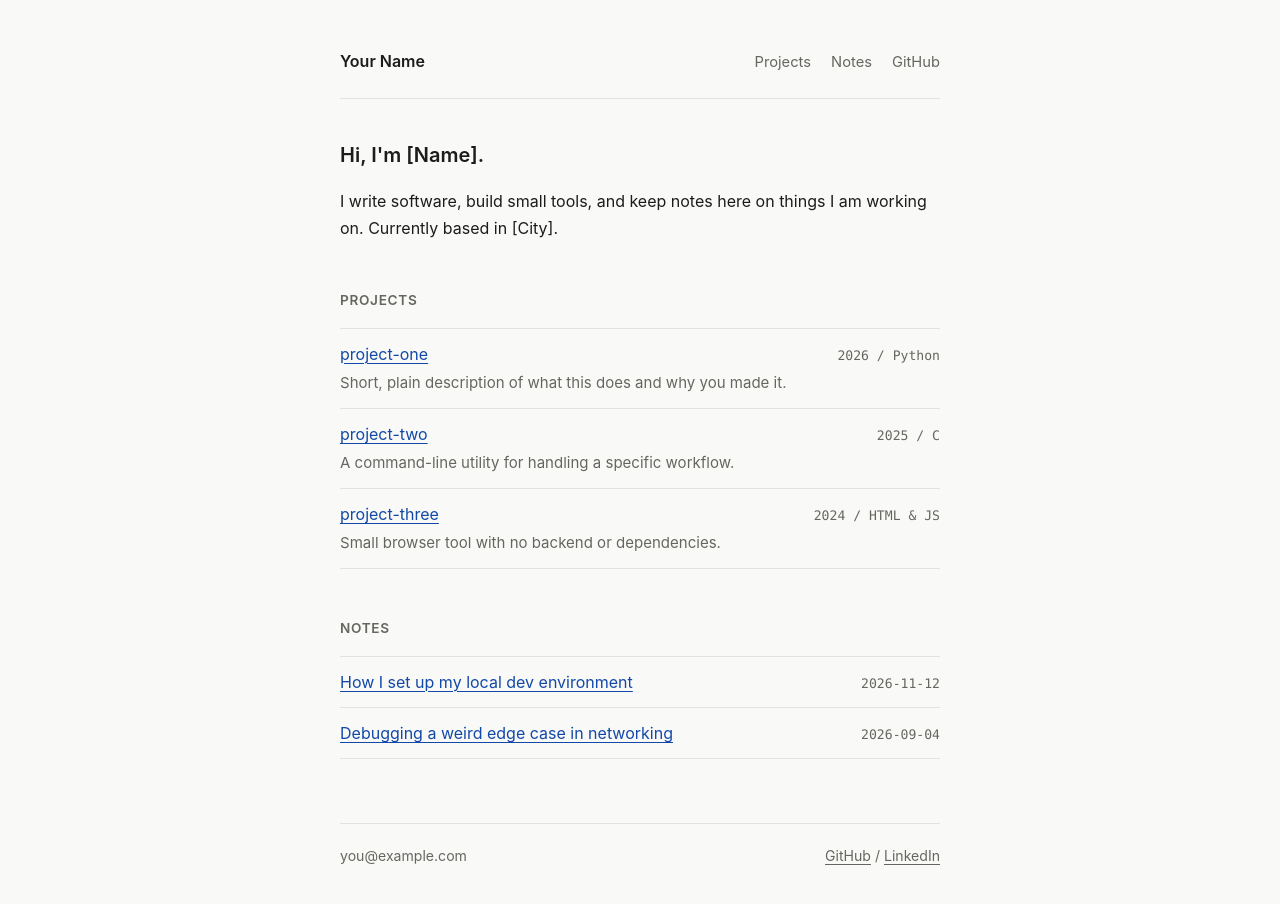
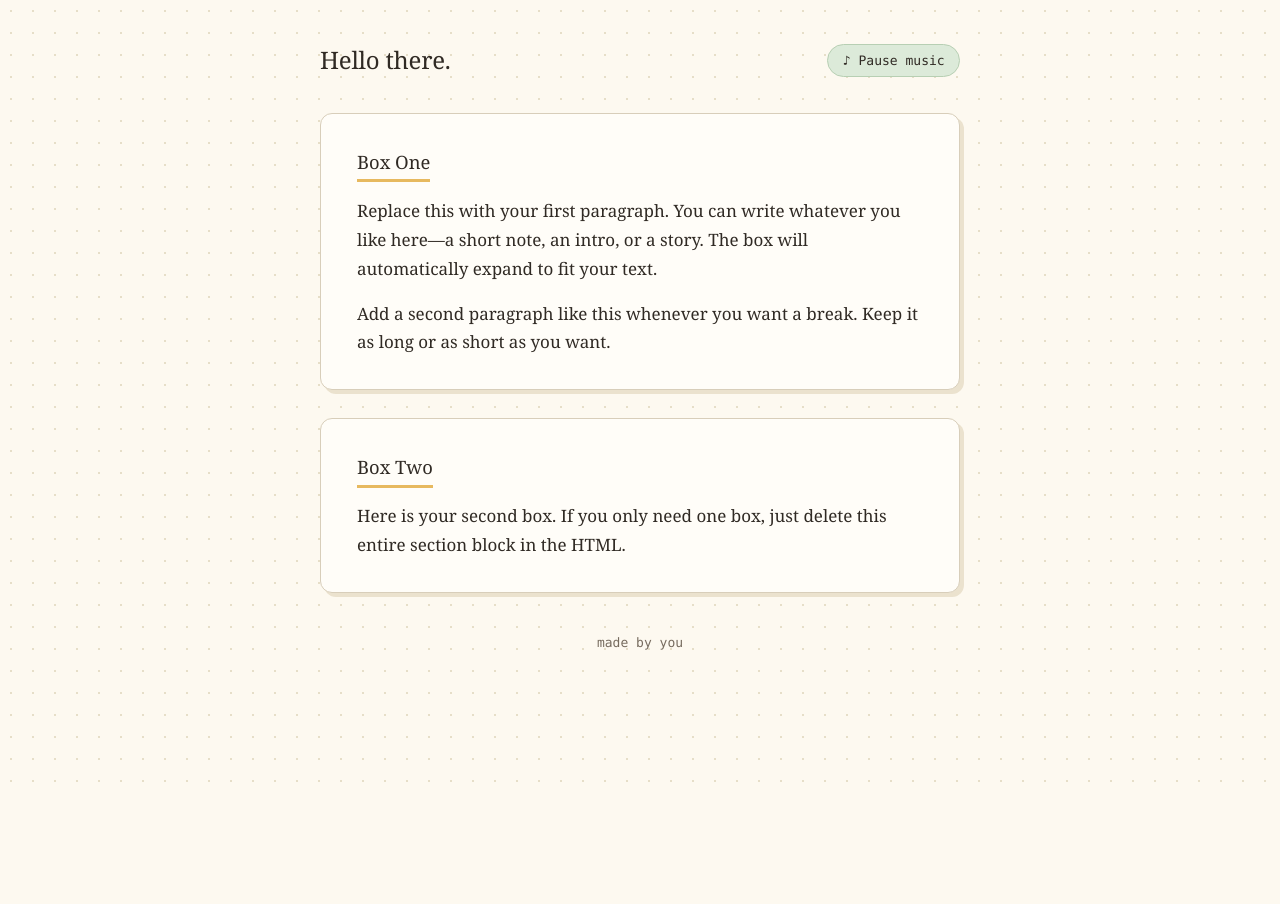
Before and after one commit to cbg-c/DaanPauwi, a plain HTML site: page index.html in a window 1280 px wide. After the commit the page ends 800 px from the top, so only its background shows below. Drawn offline with Linux system fonts and the light colour scheme.

Commit message:
Update index.html

```diff
--- a/index.html
+++ b/index.html
@@ -3,24 +3,19 @@
 <head>
   <meta charset="UTF-8">
   <meta name="viewport" content="width=device-width, initial-scale=1.0">
-  <title>Your Name</title>
+  <title>My Little Corner</title>
   <style>
     :root {
-      --bg: #f9f9f7;
-      --fg: #1c1c1b;
-      --muted: #666661;
-      --border: #e3e3de;
-      --link: #1248a8;
-    }
-
-    @media (prefers-color-scheme: dark) {
-      :root {
-        --bg: #141413;
-        --fg: #e5e5e0;
-        --muted: #8f8f88;
-        --border: #2a2a27;
-        --link: #7ca8f8;
-      }
+      --bg: #fdf9f0;
+      --dot: #e6dec8;
+      --box-bg: #fffdf8;
+      --ink: #302a24;
+      --muted: #766b5e;
+      --border: #d8ceba;
+      --shadow: #ebe2ce;
+      --accent: #e7b95f;
+      --btn-bg: #f4ebd8;
+      --btn-active: #dcead9;
     }
 
     * {
@@ -28,194 +23,184 @@
     }
 
     body {
-      margin: 0 auto;
-      max-width: 640px;
-      padding: 3rem 1.25rem 5rem;
-      background: var(--bg);
-      color: var(--fg);
-      font: 16px/1.65 -apple-system, BlinkMacSystemFont, "Segoe UI", Roboto, Helvetica, Arial, sans-serif;
-      -webkit-font-smoothing: antialiased;
+      margin: 0;
+      min-height: 100vh;
+      background-color: var(--bg);
+      background-image: radial-gradient(var(--dot) 1.25px, transparent 1.25px);
+      background-size: 22px 22px;
+      color: var(--ink);
+      font: 17px/1.7 Georgia, "Iowan Old Style", "Times New Roman", serif;
+      display: flex;
+      flex-direction: column;
+      align-items: center;
+      padding: 2.5rem 1.25rem 4rem;
     }
 
-    a {
-      color: var(--link);
-      text-decoration: underline;
-      text-decoration-thickness: 1px;
-      text-underline-offset: 3px;
-    }
-
-    a:hover {
-      text-decoration-thickness: 2px;
+    .wrap {
+      width: 100%;
+      max-width: 640px;
     }
 
     header {
       display: flex;
       flex-wrap: wrap;
       justify-content: space-between;
-      align-items: baseline;
-      gap: 0.75rem 1.5rem;
-      padding-bottom: 1.5rem;
-      margin-bottom: 2.5rem;
-      border-bottom: 1px solid var(--border);
-    }
-
-    .site-name {
-      font-weight: 600;
-      color: var(--fg);
-      text-decoration: none;
-    }
-
-    nav {
-      display: flex;
-      gap: 1.25rem;
-      font-size: 0.92rem;
-    }
-
-    nav a {
-      color: var(--muted);
-      text-decoration: none;
-    }
-
-    nav a:hover {
-      color: var(--fg);
-      text-decoration: underline;
+      align-items: center;
+      gap: 1rem;
+      margin-bottom: 2rem;
     }
 
     h1 {
-      font-size: 1.25rem;
-      font-weight: 600;
+      margin: 0;
+      font-size: 1.5rem;
+      font-weight: normal;
+      letter-spacing: -0.01em;
+    }
+
+    .audio-btn {
+      appearance: none;
+      border: 1.5px solid var(--border);
+      background: var(--btn-bg);
+      color: var(--ink);
+      font: 13px/1 ui-monospace, SFMono-Regular, Menlo, Consolas, monospace;
+      padding: 0.55rem 0.9rem;
+      border-radius: 999px;
+      cursor: pointer;
+      transition: transform 0.1s ease, background-color 0.2s ease;
+    }
+
+    .audio-btn:hover {
+      transform: translateY(-1px);
+    }
+
+    .audio-btn.playing {
+      background: var(--btn-active);
+      border-color: #b7cfb3;
+    }
+
+    main {
+      display: flex;
+      flex-direction: column;
+      gap: 1.75rem;
+    }
+
+    .box {
+      background: var(--box-bg);
+      border: 1.5px solid var(--border);
+      border-radius: 12px;
+      padding: 2rem 2.25rem;
+      box-shadow: 4px 4px 0 var(--shadow);
+    }
+
+    .box h2 {
+      margin: 0 0 0.9rem;
+      font-size: 1.15rem;
+      font-weight: normal;
+      display: inline-block;
+      border-bottom: 3px solid var(--accent);
+      padding-bottom: 0.15rem;
+    }
+
+    .box p {
       margin: 0 0 1rem;
     }
 
-    h2 {
-      font-size: 0.85rem;
-      font-weight: 600;
-      text-transform: uppercase;
-      letter-spacing: 0.05em;
-      color: var(--muted);
-      margin: 3rem 0 1rem;
+    .box p:last-child {
+      margin-bottom: 0;
     }
 
-    p {
-      margin: 0 0 1rem;
-    }
-
-    .list {
-      list-style: none;
-      padding: 0;
-      margin: 0;
-    }
-
-    .list li {
-      padding: 0.75rem 0;
-      border-top: 1px solid var(--border);
-    }
-
-    .list li:last-child {
-      border-bottom: 1px solid var(--border);
-    }
-
-    .row {
-      display: flex;
-      flex-wrap: wrap;
-      justify-content: space-between;
-      align-items: baseline;
-      gap: 0.25rem 1rem;
-    }
-
-    .meta {
-      font-family: ui-monospace, SFMono-Regular, Menlo, Consolas, monospace;
-      font-size: 0.82rem;
+    footer {
+      margin-top: 2.5rem;
+      text-align: center;
+      font: 13px/1.5 ui-monospace, SFMono-Regular, Menlo, Consolas, monospace;
       color: var(--muted);
     }
 
-    .desc {
-      margin: 0.25rem 0 0;
-      font-size: 0.94rem;
-      color: var(--muted);
+    @media (max-width: 520px) {
+      .box {
+        padding: 1.5rem;
       }
-
-    footer {
-      margin-top: 4rem;
-      padding-top: 1.25rem;
-      border-top: 1px solid var(--border);
-      font-size: 0.88rem;
-      color: var(--muted);
-      display: flex;
-      flex-wrap: wrap;
-      justify-content: space-between;
-      gap: 0.5rem 1rem;
-    }
-
-    footer a {
-      color: var(--muted);
     }
   </style>
 </head>
 <body>
+  <div class="wrap">
     <header>
-    <a class="site-name" href="/">Your Name</a>
-    <nav>
-      <a href="#projects">Projects</a>
-      <a href="#notes">Notes</a>
-      <a href="https://github.com/username">GitHub</a>
-    </nav>
+      <h1>Hello there.</h1>
+      <button id="audio-toggle" class="audio-btn" type="button" aria-pressed="false">
+        &#9834; Play music
+      </button>
     </header>
 
     <main>
-    <section>
-      <h1>Hi, I'm [Name].</h1>
+      <section class="box">
+        <h2>Box One</h2>
         <p>
-        I write software, build small tools, and keep notes here on things I am working on.
-        Currently based in [City].
+          Replace this with your first paragraph. You can write whatever you like here—a short
+          note, an intro, or a story. The box will automatically expand to fit your text.
+        </p>
+        <p>
+          Add a second paragraph like this whenever you want a break. Keep it as long or as
+          short as you want.
         </p>
       </section>
 
-    <section id="projects">
-      <h2>Projects</h2>
-      <ul class="list">
-        <li>
-          <div class="row">
-            <a href="https://github.com/username/project-one">project-one</a>
-            <span class="meta">2026 / Python</span>
-          </div>
-          <p class="desc">Short, plain description of what this does and why you made it.</p>
-        </li>
-        <li>
-          <div class="row">
-            <a href="https://github.com/username/project-two">project-two</a>
-            <span class="meta">2025 / C</span>
-          </div>
-          <p class="desc">A command-line utility for handling a specific workflow.</p>
-        </li>
-        <li>
-          <div class="row">
-            <a href="https://github.com/username/project-three">project-three</a>
-            <span class="meta">2024 / HTML &amp; JS</span>
-          </div>
-          <p class="desc">Small browser tool with no backend or dependencies.</p>
-        </li>
-      </ul>
-    </section>
-
-    <section id="notes">
-      <h2>Notes</h2>
-      <ul class="list">
-        <li class="row">
-          <a href="/notes/example.html">How I set up my local dev environment</a>
-          <span class="meta">2026-11-12</span>
-        </li>
-        <li class="row">
-          <a href="/notes/another.html">Debugging a weird edge case in networking</a>
-          <span class="meta">2026-09-04</span>
-        </li>
-      </ul>
+      <section class="box">
+        <h2>Box Two</h2>
+        <p>
+          Here is your second box. If you only need one box, just delete this entire
+          section block in the HTML.
+        </p>
       </section>
     </main>
 
     <footer>
-    <span>you@example.com</span>
-    <span><a href="https://github.com/username">GitHub</a> / <a href="https://linkedin.com/in/username">LinkedIn</a></span>
+      made by you
     </footer>
+  </div>
+
+  <audio id="bg-audio" src="music.mp3" loop preload="auto"></audio>
+
+  <script>
+    const audio = document.getElementById("bg-audio");
+    const btn = document.getElementById("audio-toggle");
+    audio.volume = 0.35;
+
+    function syncButton() {
+      const playing = !audio.paused;
+      btn.classList.toggle("playing", playing);
+      btn.setAttribute("aria-pressed", String(playing));
+      btn.textContent = playing ? "♪ Pause music" : "♪ Play music";
+    }
+
+    function removeUnlockers() {
+      document.removeEventListener("click", unlockAudio);
+      document.removeEventListener("keydown", unlockAudio);
+    }
+
+    function unlockAudio(e) {
+      if (e.target === btn) return;
+      audio.play().then(() => {
+        removeUnlockers();
+        syncButton();
+      }).catch(() => {});
+    }
+
+    btn.addEventListener("click", () => {
+      removeUnlockers();
+      if (audio.paused) {
+        audio.play().then(syncButton).catch(() => {});
+      } else {
+        audio.pause();
+        syncButton();
+      }
+    });
+
+    audio.play().then(syncButton).catch(() => {
+      document.addEventListener("click", unlockAudio);
+      document.addEventListener("keydown", unlockAudio);
+      syncButton();
+    });
+  </script>
 </body>
 </html>
```
Lines whose indentation alone changed are shown as unchanged.
